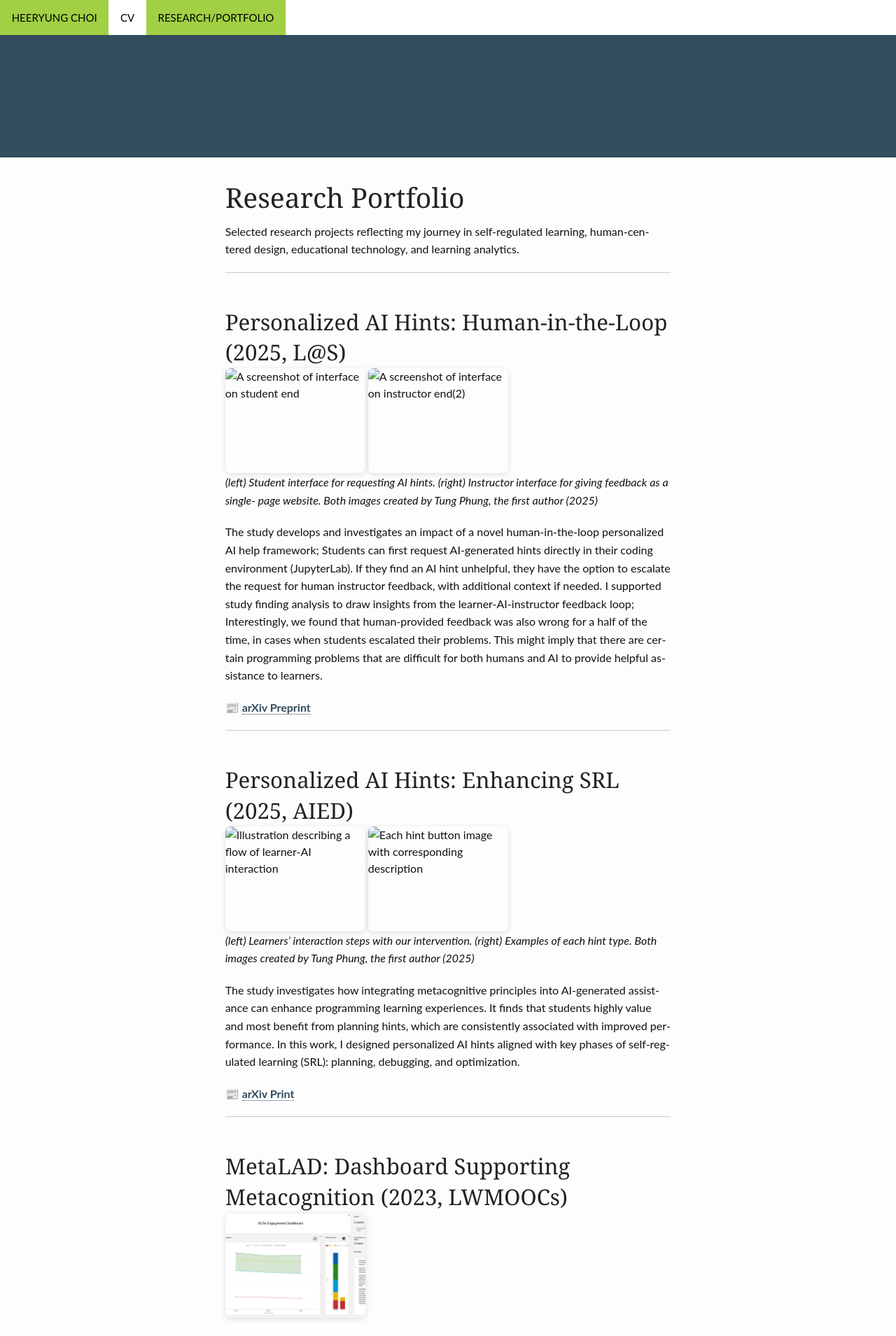
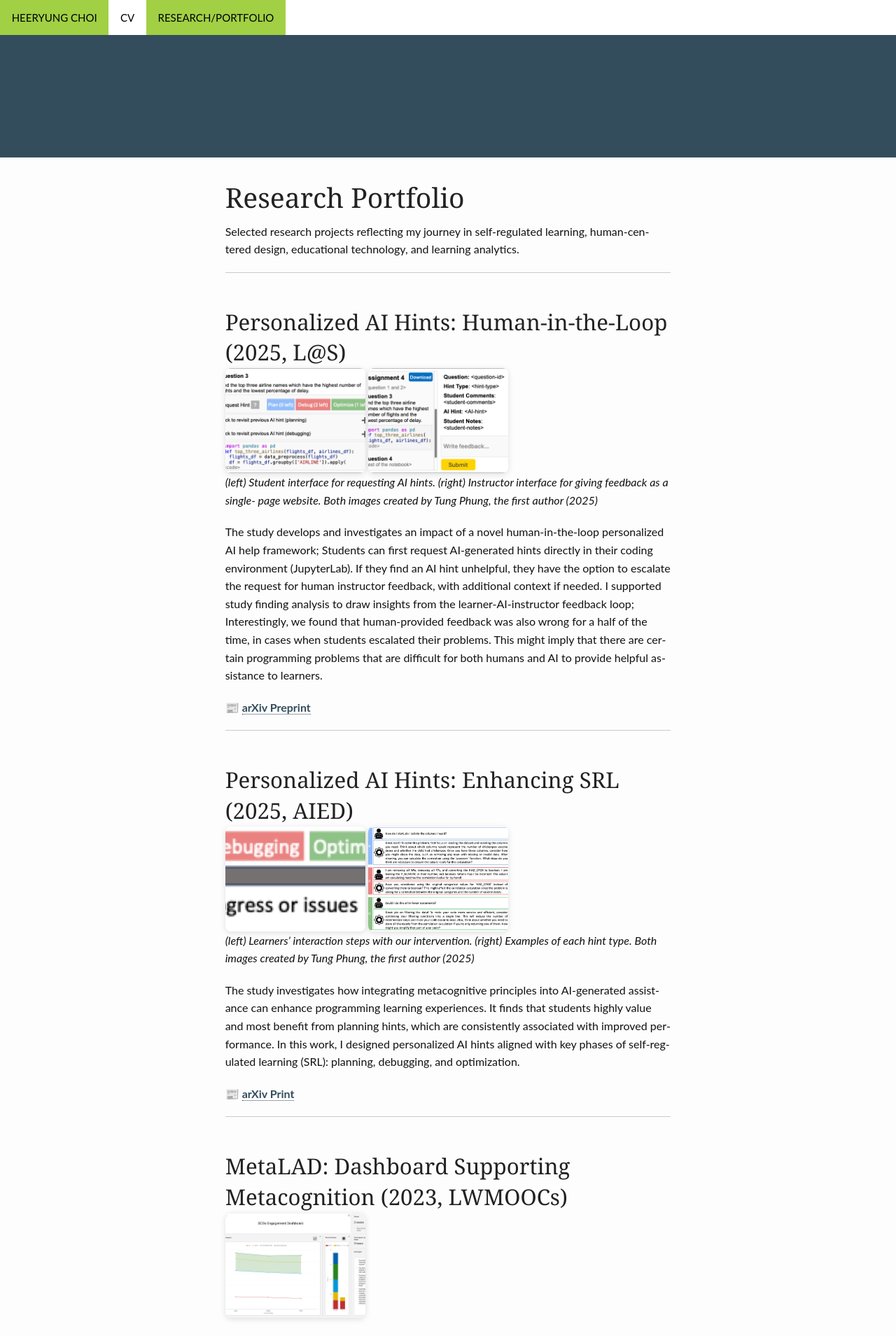
Before and after one commit to heeryung/heeryung.github.com, a Jekyll site: the page built from pages/research_portfolio.md, in a window 1280 px wide. Shown: the top 1909 px of the page at 70% size. Built offline with Jekyll 4.4.1, drawn with Linux system fonts in a browser that asks for light colours.

Commit message:
project update4444

```diff
--- a/pages/research_portfolio.md
+++ b/pages/research_portfolio.md
@@ -31,6 +31,21 @@
 	  border-radius: 20px;
 	}
 
+	/* Special larger enlarged style */
+	.portfolio-image-large.enlarge {
+	  width: 900px;
+	  max-height: 90vh;
+	  border-radius: 32px;
+	}
+
+	/* Extra large */
+	.portfolio-image-xlarge.enlarge {
+	  width: 1200px;
+	  max-width: 98vw;
+	  max-height: 95vh;
+	  border-radius: 48px;
+	}
+
 </style>
 <script>
 document.addEventListener('DOMContentLoaded', function() {
@@ -58,8 +73,8 @@
 
 
 <div class="portfolio-images">
-  <img src="/images/loop_interface.png" alt="A screenshot of interface on student end" class="portfolio-image">
-  <img src="/images/loop_interface2.png" alt="A screenshot of interface on instructor end(2)" class="portfolio-image">
+  <img src="/images/research/loop_interface.png" alt="A screenshot of interface on student end" class="portfolio-image">
+  <img src="/images/research/loop_interface2.png" alt="A screenshot of interface on instructor end(2)" class="portfolio-image">
 </div>
 
 *(left) Student interface for requesting AI hints. (right) Instructor interface for giving feedback as a single-
@@ -71,12 +86,11 @@
 
 ---
 
-
 ## Personalized AI Hints: Enhancing SRL (2025, AIED)
 
 <div class="portfolio-images">
-  <img src="/images/plan_interaction.png" alt="Illustration describing a flow of learner-AI interaction" class="portfolio-image">
-  <img src="/images/plan_illustration_hint_types.png" alt="Each hint button image with corresponding description" class="portfolio-image">
+  <img src="/images/research/plan_interaction.png" alt="Illustration describing a flow of learner-AI interaction" class="portfolio-image">
+  <img src="/images/research/plan_illustration_hint_types.png" alt="Each hint button image with corresponding description" class="portfolio-image portfolio-image-xlarge">
 </div>
 
 *(left) Learners' interaction steps with our intervention. (right) Examples of each hint type. Both images created by Tung Phung, the first author (2025)*
@@ -90,7 +104,7 @@
 ## MetaLAD: Dashboard Supporting Metacognition (2023, LWMOOCs)
 
 
-<img src="/images/research/dashboard_screenshot.png" alt="Screenshots of subtitle designs of each experiment condition" class="portfolio-image">
+<img src="/images/research/dashboard_screenshot.png" alt="Screenshots of subtitle designs of each experiment condition" class="portfolio-image portfolio-image-large">
 
 *A screenshot of MetaLAD, a dashboard designed to support working professionals taking online certificate courses*
 
@@ -102,7 +116,7 @@
 
 ## Pairing Hints with Reflection (2023, Internet and Higher Education)
 
-<img src="/images/research/dls_process.png" alt="Four screenshots of the intervention showing how learners' interactions with the intervention were." class="portfolio-image">
+<img src="/images/research/dls_process.png" alt="Four screenshots of the intervention showing how learners' interactions with the intervention were." class="portfolio-image portfolio-image-xlarge">
 
 *Screenshots of the intervention. (a) Each task has a ‘Show Hint’ button below the task text. (b) When a learner clicks the ‘Show Hint’ button, a pop-up appears and shows a list of available hints. (c) The full text of the chosen hint is shown on a pop-up and also inscribed below the associated task so that a learner can see hints after closing the pop-up. (d) When a learner clicks a button to submit the current task, a reflection prompt pop-up appears. Upon completing the prompt, the learner’s submission is graded by an autograder.*
 
@@ -119,7 +133,7 @@
 
 ## Textual Aid Design Recommendations (2022, SIGCSE)
 
-<img src="/images/research/subtitle_screenshot.png" alt="Screenshots of subtitle designs of each experiment condition" class="portfolio-image">
+<img src="/images/research/subtitle_screenshot.png" alt="Screenshots of subtitle designs of each experiment condition" class="portfolio-image portfolio-image-xlarge">
 
 *Examples of subtitle designs of five experiment conditions*
 
```
